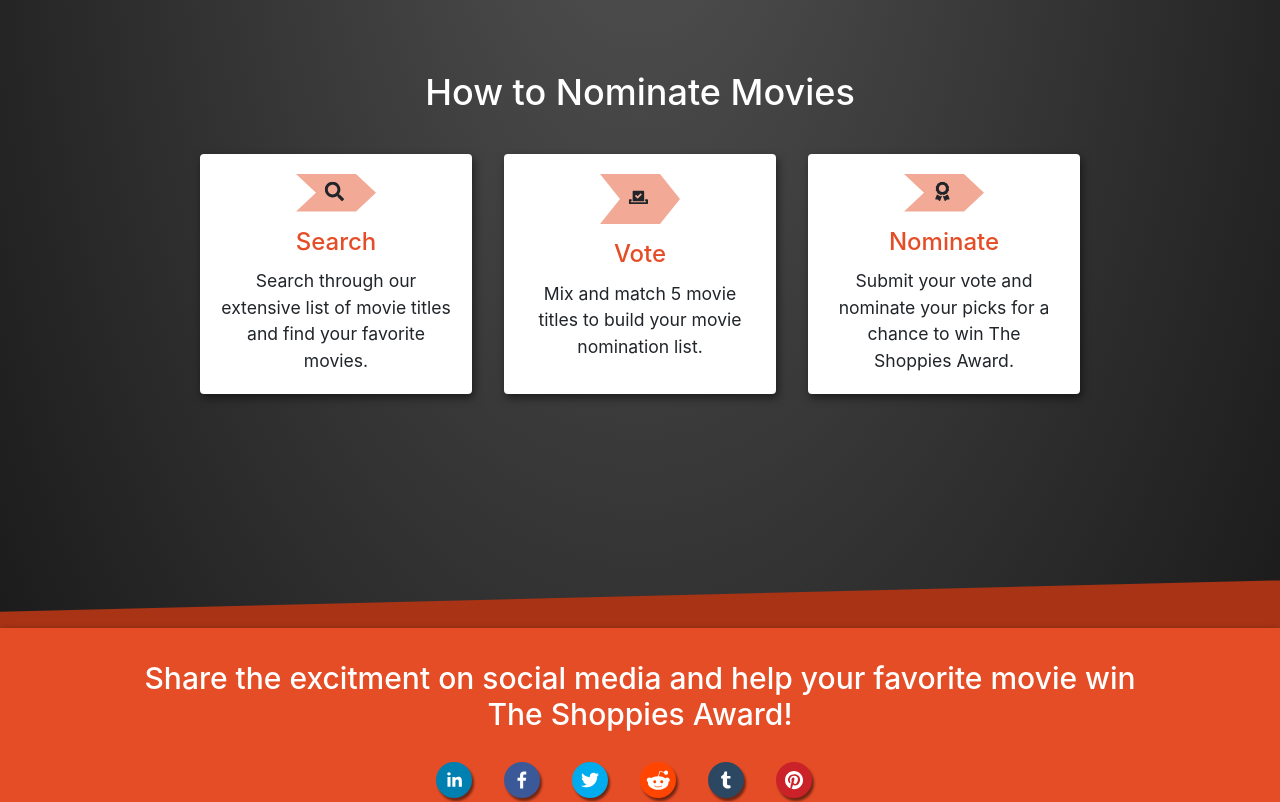
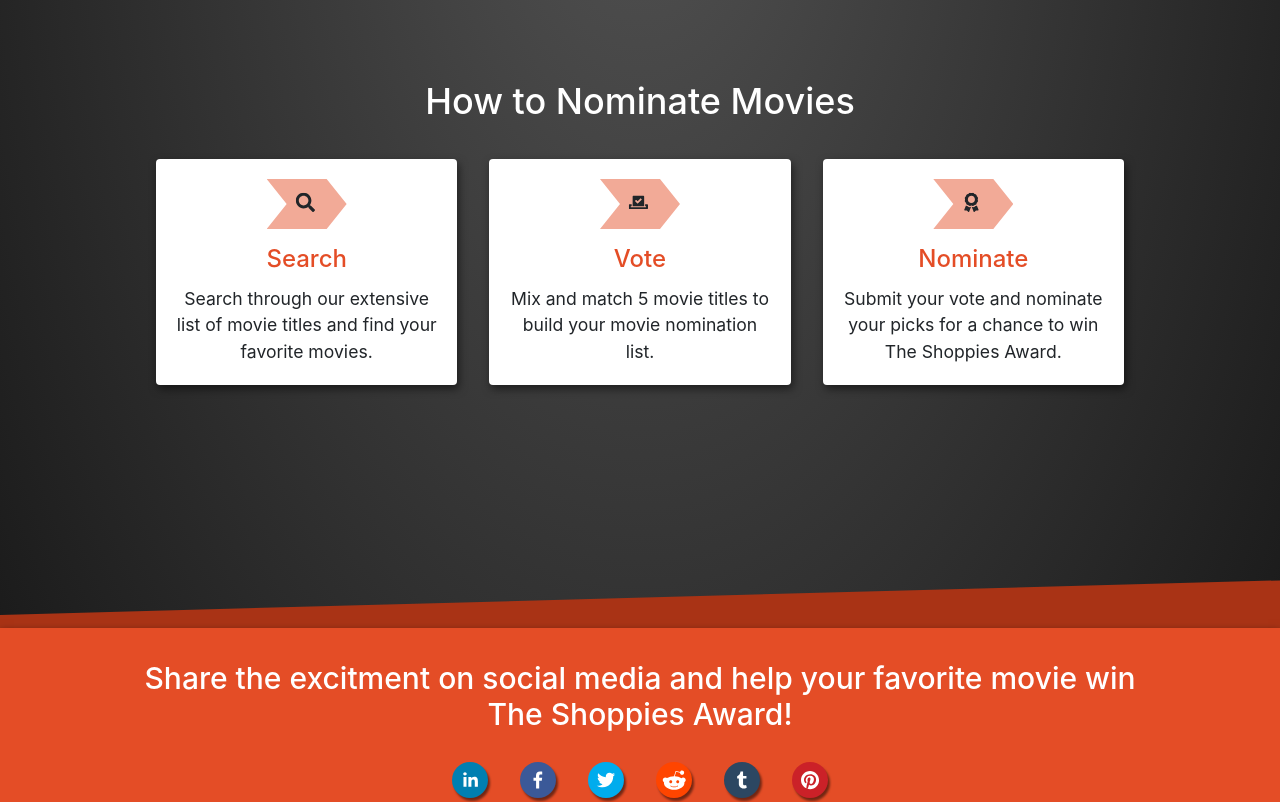
Before and after one commit to shinellm/the-shoppies-awards, a React (Create React App) app in the folder client/: page / in a window 1280 px wide. Shown: the part 1400-2202 px from the top of the page. Built offline with nearby package versions, Linux system fonts and the light colour scheme.

Commit message:
Made various styling changes and increased the font size. The sass files aren't currently optimized and don't take advantage of sass variables.

```diff
--- a/client/src/components/home/Instructions.js
+++ b/client/src/components/home/Instructions.js
@@ -1,5 +1,5 @@
 import React, { Component } from 'react';
-import { Card, Row, Col } from 'react-bootstrap';
+import { CardGroup, Card } from 'react-bootstrap';
 
 import { FaSearch } from "react-icons/fa";
 import { FaVoteYea } from "react-icons/fa";
@@ -10,8 +10,7 @@ export default class Instructions extends Component {
         return (
             <div className="instructions-container">
                 <h2 className="instructions-header">How to Nominate Movies</h2>
-                <Row>
-                    <Col className="instruction-column" lg={3} md={4} sm={6} xs={12}>
+                <CardGroup className="set-of-instructions">
                     <Card className="instruction-card">
                         <Card.Body>
                             <div className="instruction-icon">
@@ -22,8 +21,6 @@ export default class Instructions extends Component {
                             <Card.Text>Search through our extensive list of movie titles and find your favorite movies.</Card.Text>
                         </Card.Body>
                     </Card>
-                    </Col>
-                    <Col className="instruction-column" lg={3} md={4} sm={6} xs={12}>
                     <Card className="instruction-card">
                         <Card.Body>
                             <div className="instruction-icon">
@@ -34,8 +31,6 @@ export default class Instructions extends Component {
                             <Card.Text>Mix and match 5 movie titles to build your movie nomination list.</Card.Text>
                         </Card.Body>
                     </Card>
-                    </Col>
-                    <Col className="instruction-column" lg={3} md={4} sm={6} xs={12}>
                     <Card className="instruction-card">
                         <Card.Body>
                             <div className="instruction-icon">
@@ -46,8 +41,7 @@ export default class Instructions extends Component {
                             <Card.Text>Submit your vote and nominate your picks for a chance to win The Shoppies Award.</Card.Text>
                         </Card.Body>
                     </Card>
-                    </Col>
-                </Row>
+                </CardGroup>
             </div>
         )
     }
--- a/client/src/css/App.css
+++ b/client/src/css/App.css
@@ -334,7 +334,7 @@ section#hero .hero-container .hero-header h1 {
 }
 
 section#hero .hero-container .hero-header p {
-  font-size: calc(1rem + 1.25vmin);
+  font-size: calc(1rem + 1.5vmin);
   font-weight: 300;
 }
 
@@ -464,50 +464,28 @@ section#instructions {
 
 section#instructions .instructions-container {
   padding: 2em;
-  display: -webkit-box;
-  display: -ms-flexbox;
-  display: flex;
-  -webkit-box-align: center;
-      -ms-flex-align: center;
-          align-items: center;
-  -webkit-box-pack: center;
-      -ms-flex-pack: center;
-          justify-content: center;
-  -webkit-box-orient: vertical;
-  -webkit-box-direction: normal;
-      -ms-flex-flow: column;
-          flex-flow: column;
 }
 
 section#instructions .instructions-container .instructions-header {
   color: #FFFFFF;
+  margin-bottom: 1em;
   font-size: calc(1rem + 2.5vmin);
 }
 
-section#instructions .instructions-container .row {
-  width: 100%;
-  height: 100%;
-  -webkit-box-align: center;
-      -ms-flex-align: center;
-          align-items: center;
-  -webkit-box-pack: center;
-      -ms-flex-pack: center;
-          justify-content: center;
+section#instructions .instructions-container .set-of-instructions {
+  max-width: 1000px;
 }
 
-section#instructions .instructions-container .row .instruction-column {
-  padding: 2em 1em;
-}
-
-section#instructions .instructions-container .row .instruction-column .instruction-card {
-  height: 15em;
-  width: 100%;
+section#instructions .instructions-container .set-of-instructions .instruction-card {
   border: 0;
+  min-width: 200px;
+  margin: 0 1em 2em 1em;
+  border-radius: .25rem;
   -webkit-box-shadow: 2px 4px 8px rgba(0, 0, 0, 0.5);
           box-shadow: 2px 4px 8px rgba(0, 0, 0, 0.5);
 }
 
-section#instructions .instructions-container .row .instruction-column .instruction-card .card-body {
+section#instructions .instructions-container .set-of-instructions .instruction-card .card-body {
   display: -webkit-box;
   display: -ms-flexbox;
   display: flex;
@@ -520,7 +498,7 @@ section#instructions .instructions-container .row .instruction-column .instructi
           flex-flow: column;
 }
 
-section#instructions .instructions-container .row .instruction-column .instruction-card .card-body .instruction-icon {
+section#instructions .instructions-container .set-of-instructions .instruction-card .card-body .instruction-icon {
   width: 80px;
   height: 50px;
   position: relative;
@@ -533,7 +511,7 @@ section#instructions .instructions-container .row .instruction-column .instructi
   margin-bottom: 1em;
 }
 
-section#instructions .instructions-container .row .instruction-column .instruction-card .card-body .instruction-icon svg {
+section#instructions .instructions-container .set-of-instructions .instruction-card .card-body .instruction-icon svg {
   position: absolute;
   top: 50%;
   left: 50%;
@@ -542,7 +520,7 @@ section#instructions .instructions-container .row .instruction-column .instructi
   z-index: 1;
 }
 
-section#instructions .instructions-container .row .instruction-column .instruction-card .card-body .instruction-icon .icon-background {
+section#instructions .instructions-container .set-of-instructions .instruction-card .card-body .instruction-icon .icon-background {
   width: 100%;
   height: 100%;
   background: #f2aa97;
@@ -550,13 +528,13 @@ section#instructions .instructions-container .row .instruction-column .instructi
           clip-path: polygon(75% 0%, 100% 50%, 75% 100%, 0% 100%, 25% 50%, 0% 0%);
 }
 
-section#instructions .instructions-container .row .instruction-column .instruction-card .card-body .card-title {
+section#instructions .instructions-container .set-of-instructions .instruction-card .card-body .card-title {
   color: #e44d26;
   margin-bottom: .5em;
   font-size: calc(1rem + 1vmin);
 }
 
-section#instructions .instructions-container .row .instruction-column .instruction-card .card-body .card-text {
+section#instructions .instructions-container .set-of-instructions .instruction-card .card-body .card-text {
   font-size: calc(1rem + 0.2vmin);
 }
 
@@ -576,8 +554,8 @@ section#social-media {
       -ms-flex-pack: center;
           justify-content: center;
   background: #a93315;
-  -webkit-clip-path: polygon(0 10%, 100% 0, 100% 90%, 0% 100%);
-          clip-path: polygon(0 10%, 100% 0, 100% 90%, 0% 100%);
+  -webkit-clip-path: polygon(0 11%, 100% 0, 100% 89%, 0 100%);
+          clip-path: polygon(0 11%, 100% 0, 100% 89%, 0 100%);
 }
 
 section#social-media .social-media-container {
@@ -626,8 +604,7 @@ section#social-media .social-media-container .social-media .social-media-btns-co
 }
 
 section#social-media .social-media-container .social-media .social-media-btns-container button {
-  margin-right: 2em;
-  margin-bottom: 1em;
+  margin: 0 1em 1em 1em;
   -webkit-filter: drop-shadow(2px 3px 1px rgba(0, 0, 0, 0.5));
           filter: drop-shadow(2px 3px 1px rgba(0, 0, 0, 0.5));
 }
@@ -659,13 +636,22 @@ section#social-media .social-media-container .social-media .social-media-btns-co
   margin-bottom: 1rem;
 }
 
-.search-container .search-movies hr {
+.search-container .search-movies .card-body .card-title {
+  font-size: calc(1rem + 1vmin);
+}
+
+.search-container .search-movies .card-body p {
+  font-size: calc(1rem + 0.2vmin);
+}
+
+.search-container .search-movies .card-body hr {
   margin-top: 2rem;
   margin-bottom: 2rem;
 }
 
-.search-container .search-movies form .form-group .form-label {
+.search-container .search-movies .card-body form .form-group .form-label {
   margin-bottom: .75rem;
+  font-size: calc(1rem + 1vmin);
 }
 
 .movie-results-container .search-results .card-body .movie-card {
@@ -746,6 +732,49 @@ section#social-media .social-media-container .social-media .social-media-btns-co
 
 .movie-results-container .search-results .card-body .load-more-btn .load-more {
   margin: 1em 0 3em 0;
+}
+
+.movie-details-modal .modal-dialog .modal-content .modal-body .row .column1 {
+  display: -webkit-box;
+  display: -ms-flexbox;
+  display: flex;
+  -webkit-box-align: start;
+      -ms-flex-align: start;
+          align-items: flex-start;
+  -webkit-box-pack: center;
+      -ms-flex-pack: center;
+          justify-content: center;
+}
+
+.movie-details-modal .modal-dialog .modal-content .modal-body .row .column1 img {
+  margin-bottom: 1rem;
+  -o-object-fit: contain;
+     object-fit: contain;
+}
+
+.movie-details-modal .modal-dialog .modal-content .modal-body .row .column2 .movie-details-header {
+  margin-bottom: 1rem;
+}
+
+.movie-details-modal .modal-dialog .modal-content .modal-body .row .column2 .movie-details-header span {
+  border-right: 1px solid rgba(0, 0, 0, 0.125);
+  padding: 0 .5em;
+}
+
+.movie-details-modal .modal-dialog .modal-content .modal-body .row .column2 .movie-details-header span svg {
+  width: auto;
+  height: 18px;
+  margin-right: 0.25em;
+}
+
+.movie-details-modal .modal-dialog .modal-content .modal-body .row .column2 .movie-details-header span:first-child {
+  border-right: 1px solid rgba(0, 0, 0, 0.125);
+  padding-left: 0;
+}
+
+.movie-details-modal .modal-dialog .modal-content .modal-body .row .column2 .movie-details-header span:last-child {
+  border: 0;
+  padding-right: 0;
 }
 
 .personal-nominations-container .personal-movie-nominations {
@@ -990,8 +1019,7 @@ section#social-media .social-media-container .social-media .social-media-btns-co
 }
 
 .social-media-btns-container button {
-  margin-right: 1em;
-  margin-bottom: 1em;
+  margin: 0 .5em 1em .5em;
 }
 
 .social-media-btns-container button svg {
@@ -1038,6 +1066,11 @@ section#social-media .social-media-container .social-media .social-media-btns-co
 #confirmation-container .confirmation-card .confirmation-header .alert-heading {
   margin: 0;
   line-height: unset;
+  font-size: calc(1rem + 1vmin);
+}
+
+#confirmation-container .confirmation-card .card-text {
+  font-size: calc(1rem + 0.2vmin);
 }
 
 #confirmation-container .confirmation-card .card-text a {
@@ -1081,12 +1114,60 @@ section#social-media .social-media-container .social-media .social-media-btns-co
 #error-container .error-card .error-header .alert-heading {
   margin: 0;
   line-height: unset;
+  font-size: calc(1rem + 1vmin);
+}
+
+#error-container .error-card .card-text {
+  font-size: calc(1rem + 0.2vmin);
 }
 
 #error-container .error-card .card-text a {
   display: inline;
   padding: 0;
   text-decoration: underline;
+}
+
+.nominee-details-modal .modal-dialog .modal-content .modal-body .row .column1 {
+  display: -webkit-box;
+  display: -ms-flexbox;
+  display: flex;
+  -webkit-box-align: start;
+      -ms-flex-align: start;
+          align-items: flex-start;
+  -webkit-box-pack: center;
+      -ms-flex-pack: center;
+          justify-content: center;
+}
+
+.nominee-details-modal .modal-dialog .modal-content .modal-body .row .column1 img {
+  margin-bottom: 1rem;
+  -o-object-fit: contain;
+     object-fit: contain;
+}
+
+.nominee-details-modal .modal-dialog .modal-content .modal-body .row .column2 .nominee-details-header {
+  margin-bottom: 1rem;
+}
+
+.nominee-details-modal .modal-dialog .modal-content .modal-body .row .column2 .nominee-details-header span {
+  border-right: 1px solid rgba(0, 0, 0, 0.125);
+  padding: 0 .5em;
+}
+
+.nominee-details-modal .modal-dialog .modal-content .modal-body .row .column2 .nominee-details-header span svg {
+  width: auto;
+  height: 18px;
+  margin-right: 0.25em;
+}
+
+.nominee-details-modal .modal-dialog .modal-content .modal-body .row .column2 .nominee-details-header span:first-child {
+  border-right: 1px solid rgba(0, 0, 0, 0.125);
+  padding-left: 0;
+}
+
+.nominee-details-modal .modal-dialog .modal-content .modal-body .row .column2 .nominee-details-header span:last-child {
+  border: 0;
+  padding-right: 0;
 }
 
 #nominees-container {
@@ -1099,6 +1180,10 @@ section#social-media .social-media-container .social-media .social-media-btns-co
   border: 0;
   min-height: 90vh;
   margin-bottom: 1em;
+}
+
+#nominees-container .top-three-nominees .card-body .card-title {
+  font-size: calc(1rem + 1vmin);
 }
 
 #nominees-container .top-three-nominees .card-body .top-three-row {
@@ -1163,6 +1248,14 @@ section#social-media .social-media-container .social-media .social-media-btns-co
   fill: #b87333;
   -webkit-filter: drop-shadow(0px 0px 3px #d49a64);
           filter: drop-shadow(0px 0px 3px #d49a64);
+}
+
+#nominees-container .nominees-results .card-body .card-title {
+  font-size: calc(1rem + 1vmin);
+}
+
+#nominees-container .nominees-results .card-body .card-text {
+  font-size: calc(1rem + 0.2vmin);
 }
 
 #nominees-container .nominees-results .card-body hr {
--- a/client/src/css/partials/home/_hero.scss
+++ b/client/src/css/partials/home/_hero.scss
@@ -29,7 +29,7 @@ section#hero {
 
             p {
                 // font-size: 1.5rem;
-                font-size: calc(1rem + 1.25vmin);
+                font-size: calc(1rem + 1.5vmin);
                 font-weight: 300;
             }
         }
--- a/client/src/css/partials/home/_instructions.scss
+++ b/client/src/css/partials/home/_instructions.scss
@@ -9,28 +9,20 @@ section#instructions {
 
     .instructions-container {
         padding: 2em;
-        display: flex;
-        align-items: center;
-        justify-content: center;
-        flex-flow: column;
 
         .instructions-header {
             color:#FFFFFF;
+            margin-bottom: 1em;
             font-size: calc(1rem + 2.5vmin);
         }
-        .row {
-            width: 100%;
-            height: 100%;
-            align-items: center;
-            justify-content: center;
-
-            .instruction-column {
-                padding: 2em 1em;
+        .set-of-instructions {
+            max-width: 1000px;
 
             .instruction-card {
-                    height: 15em;
-                    width: 100%;
                 border: 0;
+                min-width: 200px;
+                margin: 0 1em 2em 1em;
+                border-radius: .25rem;
                 box-shadow: 2px 4px 8px rgba(0, 0, 0, 0.5);
 
                 .card-body {
@@ -73,4 +65,3 @@ section#instructions {
         }
     }
 }
-}
--- a/client/src/css/partials/home/_socialMedia.scss
+++ b/client/src/css/partials/home/_socialMedia.scss
@@ -8,7 +8,7 @@ section#social-media {
     align-items: center;
     justify-content: center;
     background: darken(#e44d26, 15%);
-    clip-path: polygon(0 10%, 100% 0, 100% 90%, 0% 100%);
+    clip-path: polygon(0 11%,100% 0,100% 89%,0 100%);
 
     .social-media-container {
         height: 97%;
@@ -35,8 +35,7 @@ section#social-media {
                 justify-content: center;
 
                 button {
-                    margin-right: 2em;
-                    margin-bottom: 1em;
+                    margin: 0 1em 1em 1em;
                     filter: drop-shadow(2px 3px 1px rgba(0, 0, 0, 0.5));
                 }
                 button:hover {
--- a/client/src/css/partials/nominees/_nominees.scss
+++ b/client/src/css/partials/nominees/_nominees.scss
@@ -13,7 +13,7 @@
 
         .card-body {
             .card-title {
-                font-size: calc(1rem + 2vmin);
+                font-size: calc(1rem + 1vmin);
             }
 
             .top-three-row {
@@ -79,7 +79,7 @@
 
     .nominees-results .card-body {
         .card-title {
-            font-size: calc(1rem + 2vmin);
+            font-size: calc(1rem + 1vmin);
         }
         .card-text {
             font-size: calc(1rem + 0.2vmin);
--- a/client/src/css/partials/notification/_confirmationPage.scss
+++ b/client/src/css/partials/notification/_confirmationPage.scss
@@ -25,10 +25,13 @@
             .alert-heading {
                 margin: 0;
                 line-height: unset;
+                font-size: calc(1rem + 1vmin);
             }
         }
 
         .card-text {
+            font-size: calc(1rem + 0.2vmin);
+
             a {
                 display: inline;
                 padding: 0;
--- a/client/src/css/partials/notification/_errorPage.scss
+++ b/client/src/css/partials/notification/_errorPage.scss
@@ -23,10 +23,13 @@
             .alert-heading {
                 margin: 0;
                 line-height: unset;
+                font-size: calc(1rem + 1vmin);
             }
         }
 
         .card-text {
+            font-size: calc(1rem + 0.2vmin);
+
             a {
                 display: inline;
                 padding: 0;
--- a/client/src/css/partials/notification/_socialMediaBtns.scss
+++ b/client/src/css/partials/notification/_socialMediaBtns.scss
@@ -1,7 +1,6 @@
 .social-media-btns-container {
     button {
-        margin-right: 1em;
-        margin-bottom: 1em;
+        margin: 0 .5em 1em .5em;
 
         svg {
             border-radius: 50%;
```
Also changed, not shown: client/src/css/partials/vote/_search.scss (+11 -0 lines), 1 other file (tests, documents, lock files or other folders). Lines whose indentation alone changed are shown as unchanged.
